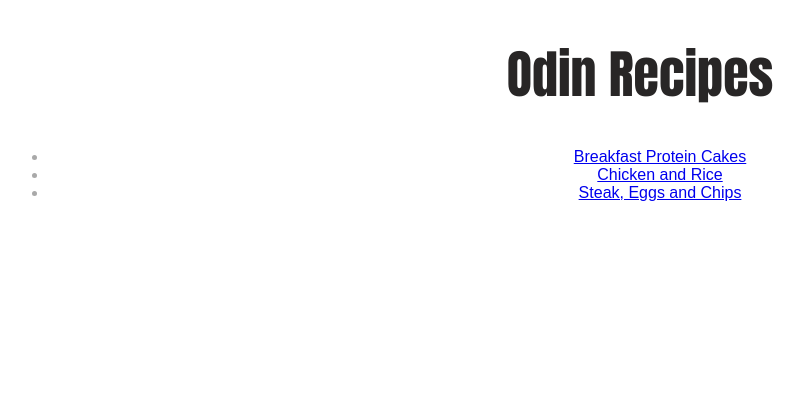
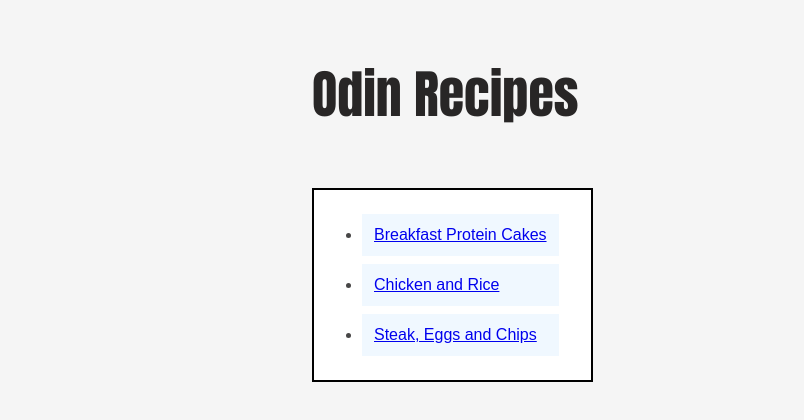
Before and after one commit to Ltys-on/odin-recipies, a plain HTML site: page index.html in a window 1280 px wide. Shown: the whole page, without its empty margins (0-804 px from the left). Drawn offline with Linux system fonts and the light colour scheme.

Commit message:
Add box model styling

```diff
--- a/index.html
+++ b/index.html
@@ -6,11 +6,15 @@
         <link rel="stylesheet" href="./style.css">
     </head>
     <body>
+        <div class="title">
             <h1>Odin Recipes</h1>
+        </div>
+        <div class="contents">
             <ul>
                 <li><a href="./recipes/breakfast-protein-cakes.html">Breakfast Protein Cakes</a></li>
                 <li><a href="./recipes/chicken-and-rice.html">Chicken and Rice</a></li>
                 <li><a href="./recipes/steak-eggs-and-chips.html">Steak, Eggs and Chips</a></li>
             </ul>
+        </div>
     </body>
 </html>
--- a/style.css
+++ b/style.css
@@ -1,15 +1,25 @@
 /* odin-recipes */
+*, *::before, *::after {
+    box-sizing: border-box;
+}
 body {
     font-family: Arial, Helvetica, sans-serif;
     font-size: medium;
-    color: darkgray;
-    text-align: center;
+    color: rgb(71, 70, 70);
+    margin: auto 300px;
+    background-color: rgb(245, 245, 245);
+}
+.title {
+    padding: 12px;
+    width: fit-content;
+    margin: 8px 0px;
 }
 h1 {
     font-size: 52px;
     color: rgb(40, 38, 38);
     font-weight: 900;
     font-family: Impact, Haettenschweiler, 'Arial Narrow Bold', sans-serif;
+
 }
 img {
     width: 600px;
@@ -25,3 +35,15 @@ h6 {
     font-size: 40px;
     color: darkcyan;
 }
+.contents {
+    border: 2px solid black;
+    width: fit-content;
+    margin: 0px 12px;
+    background-color: white;
+    padding: 8px 24px 8px 0px;
+}
+li {
+    margin: 8px 8px;
+    padding: 12px;
+    background-color: aliceblue;
+}
```
Lines whose indentation alone changed are shown as unchanged.
